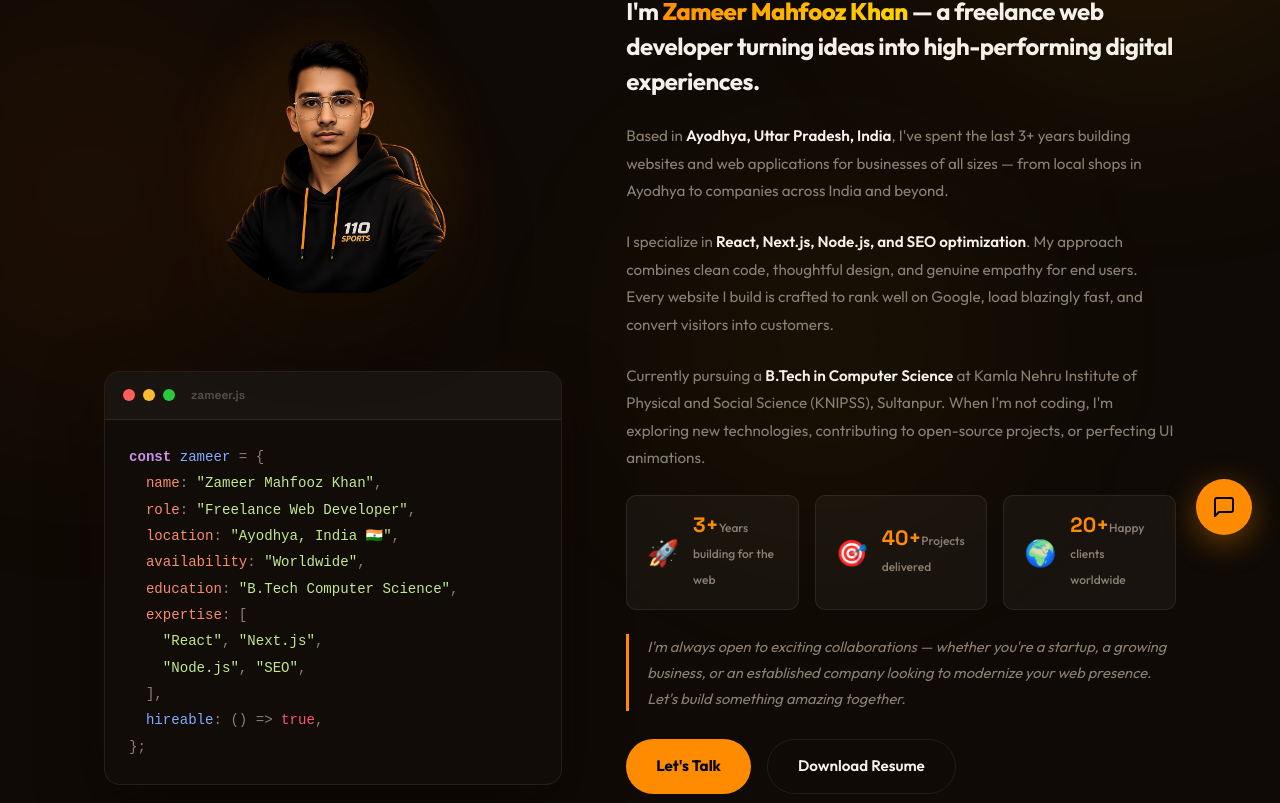
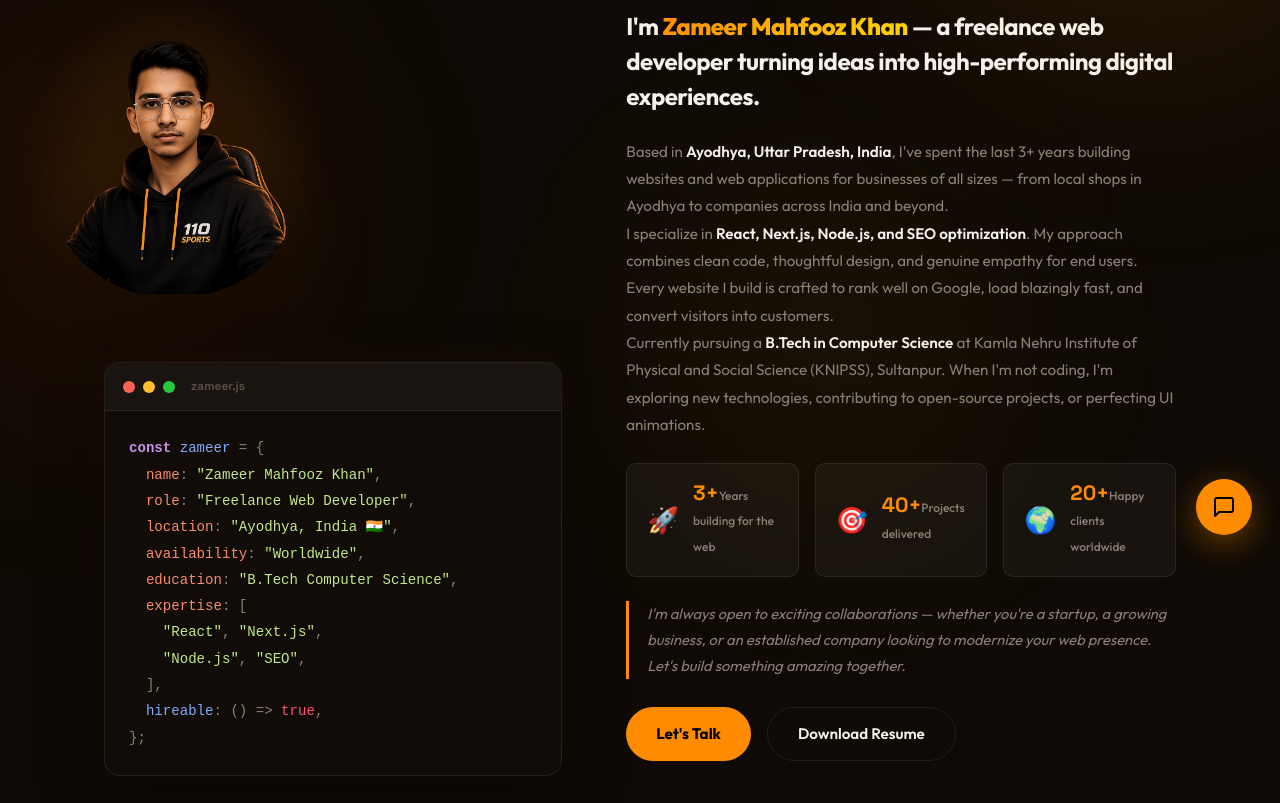
Before and after one commit to ZameerMahfoozkhan/zameer-v2, a Next.js app: page /about in a window 1280 px wide. Shown: the part 237-1040 px from the top of the page. Built offline with nearby package versions, Linux system fonts and the light colour scheme.

Commit message:
Add entrance animations to About page elements

```diff
--- a/src/app/about/page.js
+++ b/src/app/about/page.js
@@ -17,9 +17,9 @@ export default function AboutPage() {
       <section className="section">
         <div className="section-container">
           <div className="about-layout">
-            <div style={{ display: "flex", flexDirection: "column", gap: "48px", justifyContent: "center" }}>
+            <div style={{ display: "flex", flexDirection: "column", gap: "48px", justifyContent: "center", animation: "fadeInDown 0.8s 0.15s both" }}>
               <div style={{ display: "flex", justifyContent: "center" }}>
-                <div style={{ position: "relative", width: "320px", height: "320px", display: "flex", alignItems: "center", justifyContent: "center" }}>
+                <div style={{ position: "relative", width: "320px", height: "320px", display: "flex", alignItems: "center", justifyContent: "center", animation: "avatarEntrance 1s 0.2s cubic-bezier(0.2, 0.8, 0.2, 1) both" }}>
                   <div style={{ position: "absolute", inset: "-20px", borderRadius: "50%", background: "radial-gradient(circle, rgba(255,140,0,0.15) 0%, transparent 60%)", filter: "blur(20px)", zIndex: 0, animation: "glowPulse 4s infinite alternate" }}></div>
                   <Image
                     src="/avatar.png"
@@ -31,12 +31,13 @@ export default function AboutPage() {
                       zIndex: 1,
                       filter: "drop-shadow(0 20px 40px rgba(0,0,0,0.6)) drop-shadow(0 0 40px rgba(255,140,0,0.1))",
                       transform: "translateY(-10px)",
+                      animation: "avatarFloat 6s ease-in-out infinite"
                     }}
                     priority
                   />
                 </div>
               </div>
-              <div className="about-code-window">
+              <div className="about-code-window" style={{ animation: "fadeInUp 0.8s 0.45s both" }}>
                 <div className="code-window-header">
                   <span className="code-dot red"></span>
                   <span className="code-dot yellow"></span>
@@ -50,9 +51,10 @@ export default function AboutPage() {
             </div>
 
             <div className="about-content">
-              <h1 className="about-headline">
+              <h1 className="about-headline" style={{ animation: "fadeInDown 0.8s 0.15s both" }}>
                 I&apos;m <span className="about-name">Zameer Mahfooz Khan</span> — a freelance web developer turning ideas into high-performing digital experiences.
               </h1>
+              <div style={{ animation: "fadeInUp 0.8s 0.3s both" }}>
                 <p className="about-bio">
                   Based in <strong>Ayodhya, Uttar Pradesh, India</strong>, I&apos;ve spent the last 3+ years building websites and web applications for businesses of all sizes — from local shops in Ayodhya to companies across India and beyond.
                 </p>
@@ -62,8 +64,9 @@ export default function AboutPage() {
                 <p className="about-bio">
                   Currently pursuing a <strong>B.Tech in Computer Science</strong> at Kamla Nehru Institute of Physical and Social Science (KNIPSS), Sultanpur. When I&apos;m not coding, I&apos;m exploring new technologies, contributing to open-source projects, or perfecting UI animations.
                 </p>
+              </div>
 
-              <div className="about-highlights">
+              <div className="about-highlights" style={{ animation: "fadeInUp 0.8s 0.45s both" }}>
                 <div className="about-highlight-card">
                   <div className="about-hl-icon">🚀</div>
                   <div>
@@ -87,11 +90,11 @@ export default function AboutPage() {
                 </div>
               </div>
 
-              <div className="about-closing">
+              <div className="about-closing" style={{ animation: "fadeInUp 0.8s 0.6s both" }}>
                 I&apos;m always open to exciting collaborations — whether you&apos;re a startup, a growing business, or an established company looking to modernize your web presence. Let&apos;s build something amazing together.
               </div>
 
-              <div style={{ display: "flex", gap: 16, flexWrap: "wrap", paddingTop: 4 }}>
+              <div style={{ display: "flex", gap: 16, flexWrap: "wrap", paddingTop: 4, animation: "fadeInUp 0.8s 0.75s both" }}>
                 <Link href="/contact" className="btn-primary"><span>Let&apos;s Talk</span></Link>
                 <a href="/Zameer_Resume.pdf" className="btn-secondary" download="Zameer_Resume.pdf"><span>Download Resume</span></a>
               </div>
```
Lines whose indentation alone changed are shown as unchanged.
